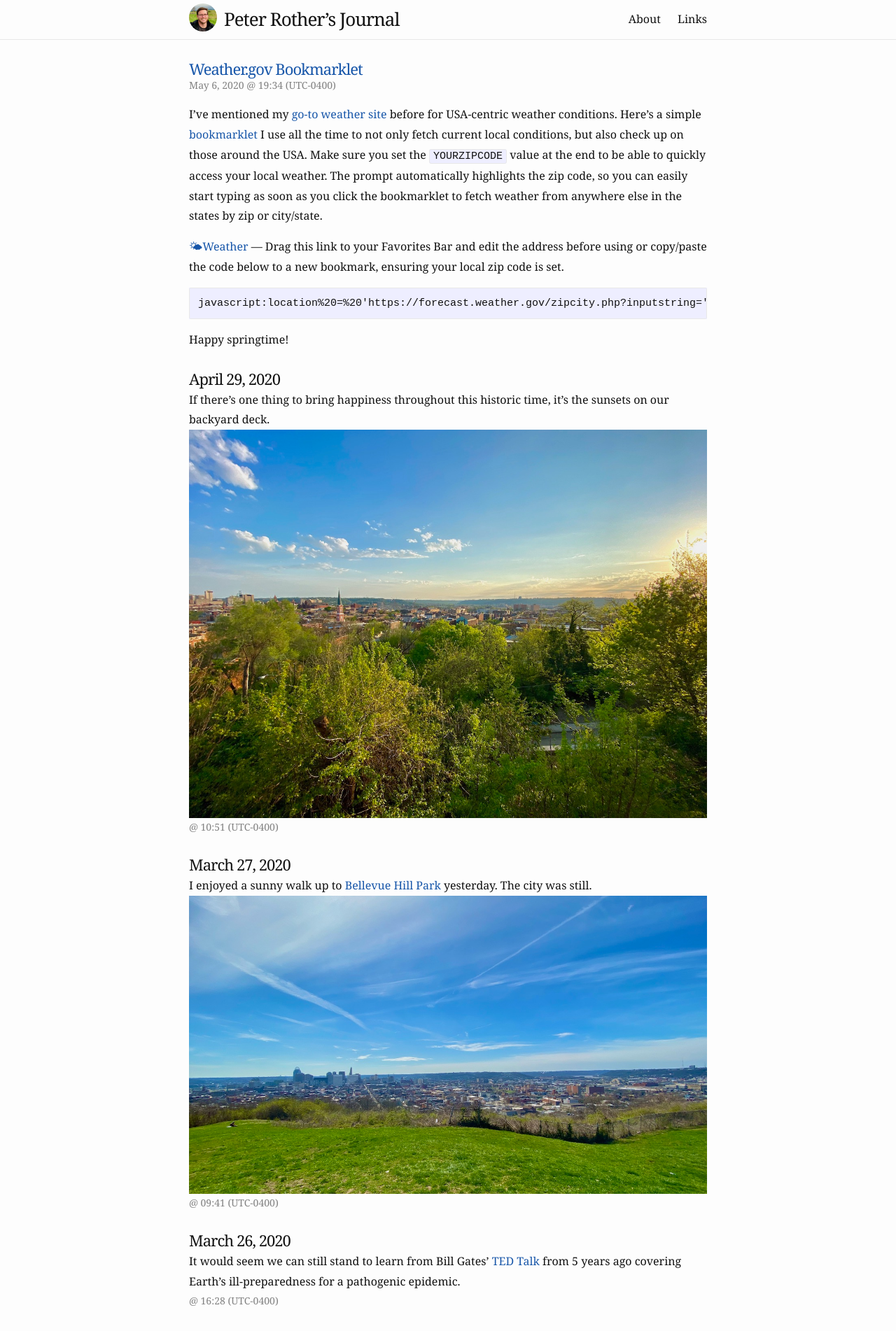
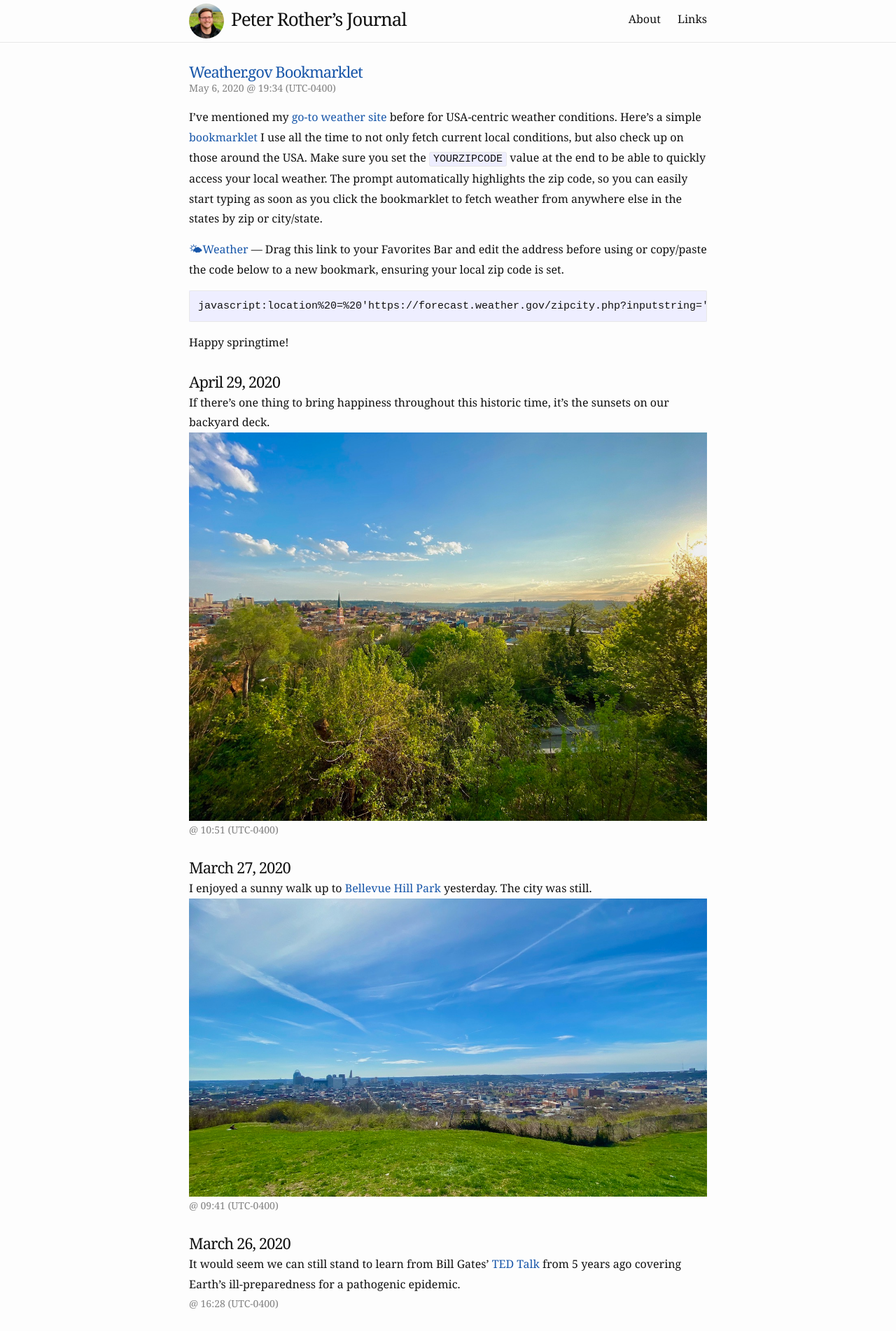
Before and after one commit to peterrother/peterrother.github.io, a Jekyll site: the page built from index.html, in a window 1280 px wide. Shown: the top 1902 px of the page at 70% size. Built offline with Jekyll 4.4.1, drawn with Linux system fonts in a browser that asks for light colours; the list of posts is cut into pages by our own code.

Commit message:
Linkify header title and update style

```diff
--- a/_includes/header.html
+++ b/_includes/header.html
@@ -5,10 +5,14 @@
 			{% assign page_paths = site.header_pages | default: default_paths %}
 
 			<a class="site-title u-url" href="{{ site.url }}" rel="me">
-				<img id="site-title-avatar" class="u-photo" src="{{ site.url }}/avatar.jpg" width="40" height="40"></img>
+				<img id="site-title-avatar" class="u-photo" src="{{ site.url }}/avatar.jpg" />
 			</a>
 
-			<h1 class="p-name" rel="me">{{ site.title | escape }}</h1>
+			<h1 class="p-name" rel="me">
+				<a id="site-title-link" class="site-title u-url" href="{{ site.url }}" rel="me">
+					{{ site.title | escape }}
+				</a>
+			</h1>
 		</header>
 
 		{% if page_paths %}
--- a/_sass/minima/_layout.scss
+++ b/_sass/minima/_layout.scss
@@ -27,15 +27,19 @@
   margin-bottom: 0;
 }
 
+#site-title-link {
+	@include color-assign(color, primary-500);
+}
+
 #site-title-avatar {
   background-size: cover;
-  width: 40px;
-  height: 40px;
-  border-radius: 20px;
+  width: 50px;
+  height: 50px;
+  border-radius: 30px;
   float: left;
   margin-right: 10px;
   margin-top: 5px;
-	margin-bottom: 0;
+	margin-bottom: 5px;
 }
 
 .site-nav {
```
